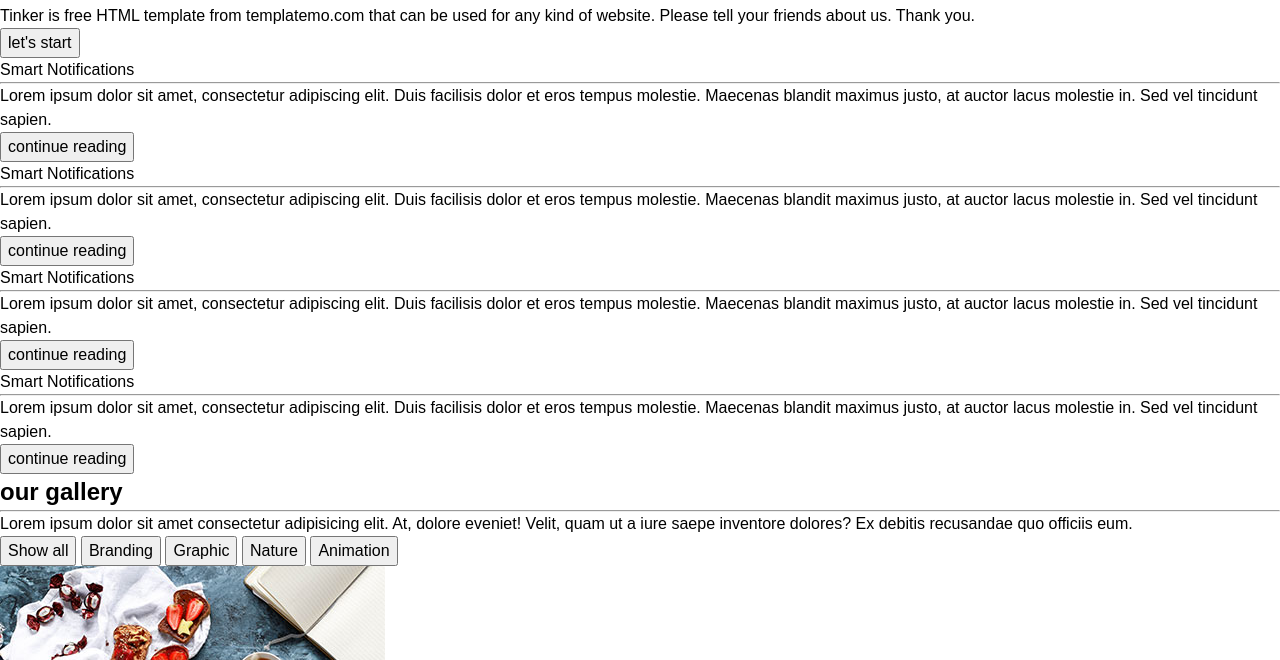
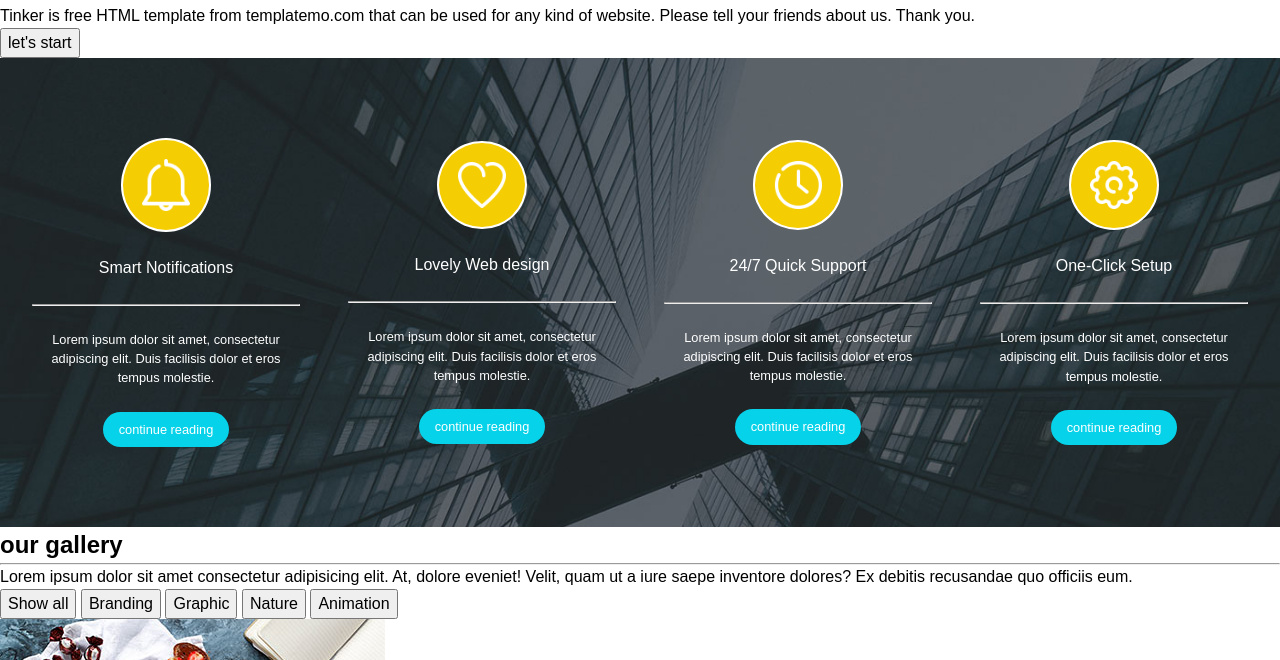
Before and after one commit to OrhanMA/Responsive, a website: page brief-1/index.html in a window 1280 px wide. Shown: the part 140-800 px from the top of the page. Drawn offline with Linux system fonts and the light colour scheme.

Commit message:
added classes on features section html file, style on features section

```diff
--- a/brief-1/index.html
+++ b/brief-1/index.html
@@ -36,55 +36,67 @@
       <button>let's start</button>
     </div>
     <div class="features">
-      <div>
+      <div class="features-card">
         <div class="icon-container">
-          <img src="" alt="" class="icon" />
+          <img
+            src="./assets/service_icon_01.png"
+            alt="service icon 1"
+            class="card-icon"
+          />
         </div>
-        <p>Smart Notifications</p>
+        <p class="card-title">Smart Notifications</p>
         <hr />
-        <p>
+        <p class="card-description">
           Lorem ipsum dolor sit amet, consectetur adipiscing elit. Duis
-          facilisis dolor et eros tempus molestie. Maecenas blandit maximus
-          justo, at auctor lacus molestie in. Sed vel tincidunt sapien.
+          facilisis dolor et eros tempus molestie.
         </p>
         <button>continue reading</button>
       </div>
-      <div>
+      <div class="features-card">
         <div class="icon-container">
-          <img src="" alt="" class="icon" />
+          <img
+            src="./assets/service_icon_02.png"
+            alt="service icon 1"
+            class="card-icon"
+          />
         </div>
-        <p>Smart Notifications</p>
+        <p class="card-title">Lovely Web design</p>
         <hr />
-        <p>
+        <p class="card-description">
           Lorem ipsum dolor sit amet, consectetur adipiscing elit. Duis
-          facilisis dolor et eros tempus molestie. Maecenas blandit maximus
-          justo, at auctor lacus molestie in. Sed vel tincidunt sapien.
+          facilisis dolor et eros tempus molestie.
         </p>
         <button>continue reading</button>
       </div>
-      <div>
+      <div class="features-card">
         <div class="icon-container">
-          <img src="" alt="" class="icon" />
+          <img
+            src="./assets/service_icon_03.png"
+            alt="service icon 1"
+            class="card-icon"
+          />
         </div>
-        <p>Smart Notifications</p>
+        <p class="card-title">24/7 Quick Support</p>
         <hr />
-        <p>
+        <p class="card-description">
           Lorem ipsum dolor sit amet, consectetur adipiscing elit. Duis
-          facilisis dolor et eros tempus molestie. Maecenas blandit maximus
-          justo, at auctor lacus molestie in. Sed vel tincidunt sapien.
+          facilisis dolor et eros tempus molestie.
         </p>
         <button>continue reading</button>
       </div>
-      <div>
+      <div class="features-card">
         <div class="icon-container">
-          <img src="" alt="" class="icon" />
+          <img
+            src="./assets/service_icon_04.png"
+            alt="service icon 1"
+            class="card-icon"
+          />
         </div>
-        <p>Smart Notifications</p>
+        <p class="card-title">One-Click Setup</p>
         <hr />
-        <p>
+        <p class="card-description">
           Lorem ipsum dolor sit amet, consectetur adipiscing elit. Duis
-          facilisis dolor et eros tempus molestie. Maecenas blandit maximus
-          justo, at auctor lacus molestie in. Sed vel tincidunt sapien.
+          facilisis dolor et eros tempus molestie.
         </p>
         <button>continue reading</button>
       </div>
--- a/brief-1/styles/sass/index.scss
+++ b/brief-1/styles/sass/index.scss
@@ -73,6 +73,87 @@ $dark-gray: rgb(77, 91, 103);
 
 iframe {
   width: 100%;
+}
+
+.features {
+  background-image: url("../../assets/about-bg.jpg");
+  background-repeat: no-repeat;
+  background-size: cover;
+  display: grid;
+  grid-template-columns: repeat(1, 1fr);
+  gap: 3rem;
+  padding: 3rem 1rem;
+  color: white;
+
+  @media screen and (min-width: 768px) and (max-width: 1023px) {
+    grid-template-columns: repeat(2, 1fr);
+    grid-auto-rows: auto;
+    gap: 2rem;
+  }
+
+  @media screen and (min-width: 1024px) {
+    grid-template-columns: repeat(4, 1fr);
+    padding: 5rem 2rem;
+  }
+
+  @media screen and (min-width: 640px) {
+    .features-card {
+      width: 70%;
+      margin: 0 auto;
+    }
+  }
+  @media screen and (min-width: 768px) {
+    .features-card {
+      width: 100%;
+      padding: 2rem 1rem;
+    }
+  }
+  @media screen and (min-width: 1024px) {
+    .features-card {
+      padding: 0;
+    }
+  }
+
+  .features-card {
+    display: flex;
+    flex-direction: column;
+    align-items: center;
+    align-self: center;
+    gap: 1.5rem;
+
+    .icon-container {
+      border: solid 2px white;
+      padding: 1.2rem;
+      border-radius: 50%;
+      display: flex;
+      justify-content: center;
+      align-items: center;
+      background-color: $yellow;
+
+      .card-icon {
+        color: white;
+        width: 3rem;
+      }
+    }
+
+    hr {
+      width: 100%;
+    }
+
+    .card-description {
+      text-align: center;
+      font-size: 0.8rem;
+    }
+
+    button {
+      background-color: $blue;
+      color: white;
+      font-size: 0.8rem;
+      border: none;
+      border-radius: 1.5rem;
+      padding: 0.5rem 1rem 0.5rem 1rem;
+    }
+  }
 }
 
 .blog {
```
Also changed, not shown: brief-1/styles/css/index.css, 1 other file.
